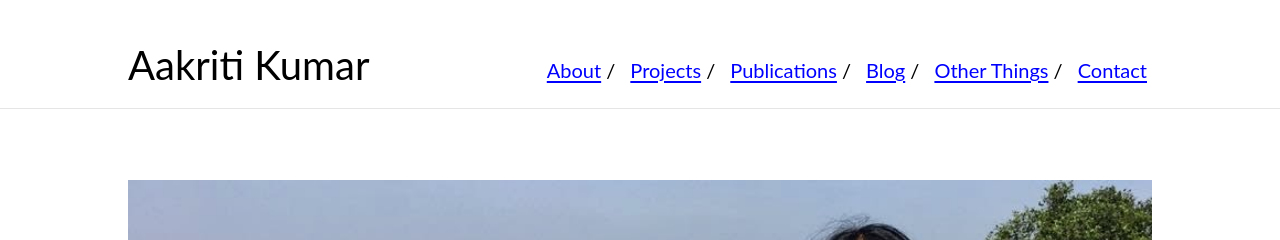
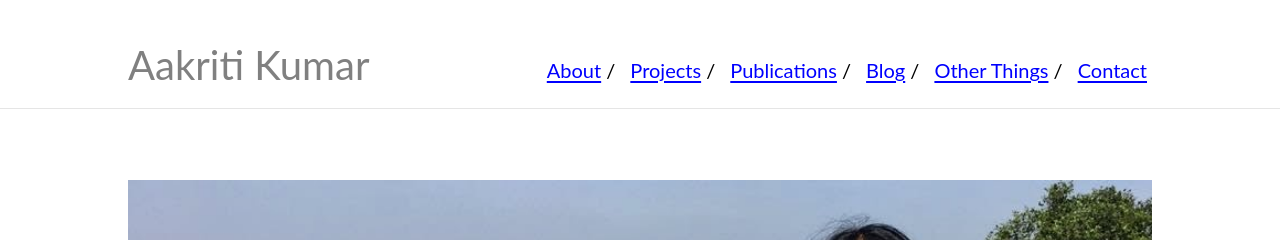
Before and after one commit to aakriti1kumar/aakriti1kumar.github.io, a Jekyll site: the page built from index.md, in a window 1280 px wide. Shown: the top 240 px of the page. Built offline with Jekyll 4.4.1, drawn with Linux system fonts in a browser that asks for light colours; our own code applies the rules of GitHub Pages for plain Markdown files.

Commit message:
Update _style.scss

```diff
--- a/_sass/_style.scss
+++ b/_sass/_style.scss
@@ -42,7 +42,7 @@ hr {
 
 #author-name {
     font-size: 40px;
-    color:black;
+    color:gray;
     display: inline-block;
 }
 .navbar {
```
